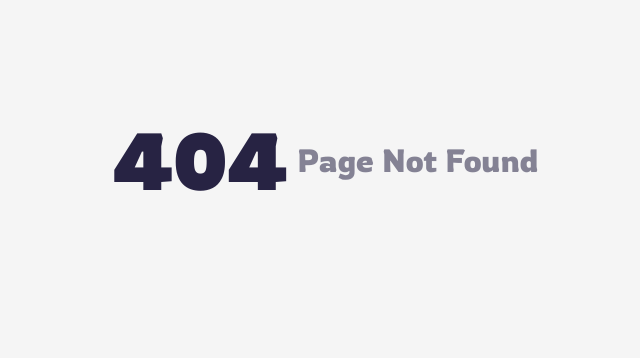
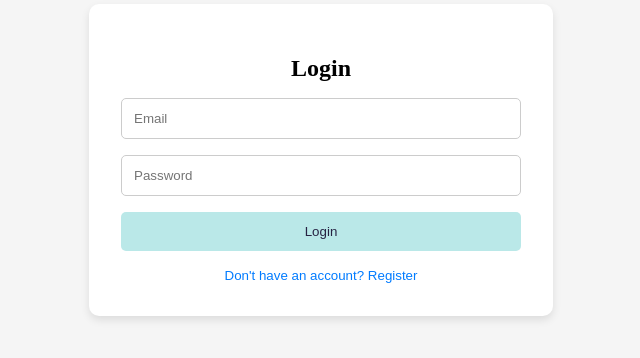
Before and after one commit to Turki20/ARTVENTURE, a React (Vite) app: page /login in a window 1280 px wide. Before the commit this address had no page. Shown: the part 240-598 px from the top of the page, without its empty margins (319-959 px from the left). Built offline with nearby package versions, Linux system fonts and the light colour scheme.

Commit message:
عدلنا

```diff
--- a/package.json
+++ b/package.json
@@ -11,6 +11,7 @@
   },
   "dependencies": {
     "bootstrap-icons": "^1.12.1",
+    "firebase": "^11.6.1",
     "react": "^19.0.0",
     "react-dom": "^19.0.0",
     "react-router": "^7.5.3"
--- a/src/App.jsx
+++ b/src/App.jsx
@@ -1,27 +1,32 @@
-import { useState } from 'react'
+import { useState } from 'react';
 import { useEffect, useRef } from "react";
 
-import './App.css'
-import HomePage from './pages/homePage'
-import NotFound from './pages/NotFound'
+import './App.css';
+import HomePage from './pages/homePage';
+import NotFound from './pages/NotFound';
 import ArtsPage from './pages/ArtsPage';
+import AuthForm from './pages/login.jsx';
+import ProtectedRoute from './pages/ProtectedRoute';
 import { BrowserRouter, Routes, Route } from 'react-router';
 
 function App() {
-  const [count, setCount] = useState(0)
-
   return (
-    <>
-
-      <BrowserRouter>
-        <Routes>
-          <Route path="/" element={<HomePage />} />
-          <Route path="/home" element={<ArtsPage />} />
-          <Route path='*' element={<NotFound />} />
-        </Routes>
-      </BrowserRouter>
-    </>
-  )
+    <BrowserRouter>
+      <Routes>
+        <Route path="/" element={<HomePage />} />
+        <Route path="/login" element={<AuthForm />} />
+        <Route
+          path="/home"
+          element={
+            <ProtectedRoute>
+              <ArtsPage />
+            </ProtectedRoute>
+          }
+        />
+        <Route path="*" element={<NotFound />} />
+      </Routes>
+    </BrowserRouter>
+  );
 }
 
-export default App
+export default App;
--- a/src/components/Header.jsx
+++ b/src/components/Header.jsx
@@ -1,34 +1,50 @@
-import { Link } from "react-router";
+import { useNavigate } from "react-router";
+import { auth } from "../pages/firebase";
+import { signOut } from "firebase/auth";
+import { useState, useRef } from "react";
 
 function Header() {
-    const menuButton = document.querySelector(".i");
-    console.log(menuButton);
-    const menu = document.querySelector("ul");
-    let isMenuOpen = false;
-     function menue() {
+    const navigate = useNavigate();
+    const [isMenuOpen, setIsMenuOpen] = useState(false);
+    const menuRef = useRef(null);
+
+    const toggleMenu = () => {
         if (!isMenuOpen) {
-            menu.style.right = "0vh";
-            isMenuOpen = true;
+            menuRef.current.style.right = "0vh";
+            setIsMenuOpen(true);
+        } else {
+            menuRef.current.style.right = "-30vh";
+            setIsMenuOpen(false);
         }
-        else {
-            menu.style.right = "-30vh";
-            isMenuOpen = false;
+    };
+
+    const handleLogout = async () => {
+        try {
+            await signOut(auth);
+            navigate("/"); // إعادة التوجيه للصفحة الرئيسية بعد تسجيل الخروج
+        } catch (error) {
+            console.error("Logout failed:", error.message);
         }
-    }
+    };
+
     return (
         <header className="header">
             <h1>ARTVENTURE</h1>
-            <svg xmlns="http://www.w3.org/2000/svg" fill="currentColor" className="bi bi-menu-button-wide i" viewBox="0 0 16 16" onClick={menue}>
-                <path d="M0 1.5A1.5 1.5 0 0 1 1.5 0h13A1.5 1.5 0 0 1 16 1.5v2A1.5 1.5 0 0 1 14.5 5h-13A1.5 1.5 0 0 1 0 3.5zM1.5 1a.5.5 0 0 0-.5.5v2a.5.5 0 0 0 .5.5h13a.5.5 0 0 0 .5-.5v-2a.5.5 0 0 0-.5-.5z" />
-                <path d="M2 2.5a.5.5 0 0 1 .5-.5h3a.5.5 0 0 1 0 1h-3a.5.5 0 0 1-.5-.5m10.823.323-.396-.396A.25.25 0 0 1 12.604 2h.792a.25.25 0 0 1 .177.427l-.396.396a.25.25 0 0 1-.354 0M0 8a2 2 0 0 1 2-2h12a2 2 0 0 1 2 2v5a2 2 0 0 1-2 2H2a2 2 0 0 1-2-2zm1 3v2a1 1 0 0 0 1 1h12a1 1 0 0 0 1-1v-2zm14-1V8a1 1 0 0 0-1-1H2a1 1 0 0 0-1 1v2zM2 8.5a.5.5 0 0 1 .5-.5h9a.5.5 0 0 1 0 1h-9a.5.5 0 0 1-.5-.5m0 4a.5.5 0 0 1 .5-.5h6a.5.5 0 0 1 0 1h-6a.5.5 0 0 1-.5-.5" />
+            <svg
+                xmlns="http://www.w3.org/2000/svg"
+                fill="currentColor"
+                className="bi bi-menu-button-wide i"
+                viewBox="0 0 16 16"
+                onClick={toggleMenu}
+            >
+                <path d="M0 1.5A1.5 1.5 0 0 1 1.5 0h13A1.5 1.5 0 0 1 16 1.5v2A1.5 1.5 0 0 1 14.5 5h-13A1.5 1.5 0 0 1 0 3.5z" />
+                <path d="M2 2.5a.5.5 0 0 1 .5-.5h3a.5.5 0 0 1 0 1h-3a.5.5 0 0 1-.5-.5m10.823.323..." />
             </svg>
-            <ul>
+            <ul ref={menuRef} style={{ right: "-30vh", transition: "right 0.3s" }}>
                 <li>
-                    <a href="/">LOGIN</a>
-                </li>
-                <li>
-                    <a href="/about">SIGN UP</a>
-
+                    <button onClick={handleLogout} style={{ background: "none", border: "none", color: "white", cursor: "pointer" }}>
+                        Logout
+                    </button>
                 </li>
             </ul>
         </header>
--- /dev/null
+++ b/src/pages/ProtectedRoute.jsx
@@ -0,0 +1,24 @@
+import { Navigate } from 'react-router';
+import { useEffect, useState } from 'react';
+import { onAuthStateChanged } from 'firebase/auth';
+import { auth } from './firebase';
+
+const ProtectedRoute = ({ children }) => {
+  const [user, setUser] = useState(null);
+  const [loading, setLoading] = useState(true);
+
+  useEffect(() => {
+    const unsubscribe = onAuthStateChanged(auth, (user) => {
+      setUser(user);
+      setLoading(false);
+    });
+
+    return () => unsubscribe();
+  }, []);
+
+  if (loading) return <div>Loading...</div>;
+
+  return user ? children : <Navigate to="/login" replace />;
+};
+
+export default ProtectedRoute;
--- /dev/null
+++ b/src/pages/firebase.js
@@ -0,0 +1,22 @@
+// src/firebase.js
+import { initializeApp } from "firebase/app";
+import { getAuth } from "firebase/auth";
+
+// هذا هو إعدادك اللي نسخته من Firebase Console
+const firebaseConfig = {
+  apiKey: "AIzaSyA0iZOWhn6MRezrvbbfDUEiDgxGUD_B3kM",
+  authDomain: "artventure-cbd70.firebaseapp.com",
+  projectId: "artventure-cbd70",
+  storageBucket: "artventure-cbd70.firebasestorage.app",
+  messagingSenderId: "387373998354",
+  appId: "1:387373998354:web:01325fe3040e9c407f93cb",
+  measurementId: "G-PDD6RT7F4L"
+};
+
+// تهيئة الفايربيس
+const app = initializeApp(firebaseConfig);
+
+// تهيئة auth
+const auth = getAuth(app);
+
+export { auth };
--- /dev/null
+++ b/src/pages/login.jsx
@@ -0,0 +1,151 @@
+import React, { useState } from "react";
+import { auth } from "./firebase";
+import { useNavigate } from 'react-router';
+import {
+    createUserWithEmailAndPassword,
+    signInWithEmailAndPassword,
+    signOut,
+} from "firebase/auth";
+
+export default function AuthForm() {
+    const [email, setEmail] = useState("");
+    const [password, setPassword] = useState("");
+    const [user, setUser] = useState(null);
+    const [isLogin, setIsLogin] = useState(true);
+    const [error, setError] = useState("");
+    const [message, setMessage] = useState("");
+
+    const navigate = useNavigate();
+
+    const handleSubmit = async (e) => {
+        e.preventDefault();
+        setError("");
+        setMessage("");
+        try {
+            if (isLogin) {
+                const res = await signInWithEmailAndPassword(auth, email, password);
+                setUser(res.user);
+                setMessage("Logged in successfully ");
+                navigate("/home");
+            } else {
+                const res = await createUserWithEmailAndPassword(auth, email, password);
+                setUser(res.user);
+                setMessage("Account created successfully ");
+                navigate("/home");
+            }
+        } catch (err) {
+            setError(err.message);
+        }
+    };
+
+    const handleLogout = async () => {
+        await signOut(auth);
+        setUser(null);
+    };
+
+    return (
+        <div style={{
+            display: "flex",
+            justifyContent: "center",
+            alignItems: "center",
+            height: "100vh",
+            backgroundColor: "#f5f5f5"
+        }}>
+            <div style={{
+                maxWidth: "400px",
+                width: "100%",
+                padding: "2rem",
+                background: "#fff",
+                borderRadius: "10px",
+                boxShadow: "0 4px 8px rgba(0,0,0,0.1)",
+                textAlign: "center"
+            }}>
+                {!user ? (
+                    <>
+                        <h2 style={{ marginBottom: "1rem" }}>{isLogin ? "Login" : "Register"}</h2>
+                        <form onSubmit={handleSubmit} style={{ display: "flex", flexDirection: "column", gap: "1rem" }}>
+                            <input
+                                type="email"
+                                placeholder="Email"
+                                value={email}
+                                onChange={(e) => setEmail(e.target.value)}
+                                required
+                                style={{
+                                    padding: "0.75rem",
+                                    borderRadius: "5px",
+                                    border: "1px solid #ccc"
+                                }}
+                            />
+                            <input
+                                type="password"
+                                placeholder="Password"
+                                value={password}
+                                onChange={(e) => setPassword(e.target.value)}
+                                required
+                                style={{
+                                    padding: "0.75rem",
+                                    borderRadius: "5px",
+                                    border: "1px solid #ccc"
+                                }}
+                            />
+                            <button type="submit" style={{
+                                padding: "0.75rem",
+                                backgroundColor: "#bae8e8",
+                                color: "#272343",
+                                border: "none",
+                                borderRadius: "5px",
+                                cursor: "pointer"
+                            }}>
+                                {isLogin ? "Login" : "Register"}
+                            </button>
+                        </form>
+                        <button
+                            onClick={() => setIsLogin(!isLogin)}
+                            style={{
+                                marginTop: "1rem",
+                                background: "none",
+                                border: "none",
+                                color: "#007bff",
+                                cursor: "pointer"
+                            }}
+                        >
+                            {isLogin ? "Don't have an account? Register" : "Already have an account? Login"}
+                        </button>
+
+                        {/* Success message */}
+                        {message && (
+                            <p style={{ color: "green", marginTop: "1rem", fontSize: "0.9rem" }}>
+                                 {message}
+                            </p>
+                        )}
+
+                        {/* Error message */}
+                        {error && (
+                            <p style={{ color: "red", marginTop: "0.5rem", fontSize: "0.9rem" }}>
+                                 {error}
+                            </p>
+                        )}
+                    </>
+                ) : (
+                    <>
+                        <h2>Welcome, {user.email}</h2>
+                        <button
+                            onClick={handleLogout}
+                            style={{
+                                marginTop: "1rem",
+                                padding: "0.75rem 1.5rem",
+                                backgroundColor: "#dc3545",
+                                color: "#fff",
+                                border: "none",
+                                borderRadius: "5px",
+                                cursor: "pointer"
+                            }}
+                        >
+                            Logout
+                        </button>
+                    </>
+                )}
+            </div>
+        </div>
+    );
+}
```
Also changed, not shown: 1 other file (tests, documents, lock files or other folders).
